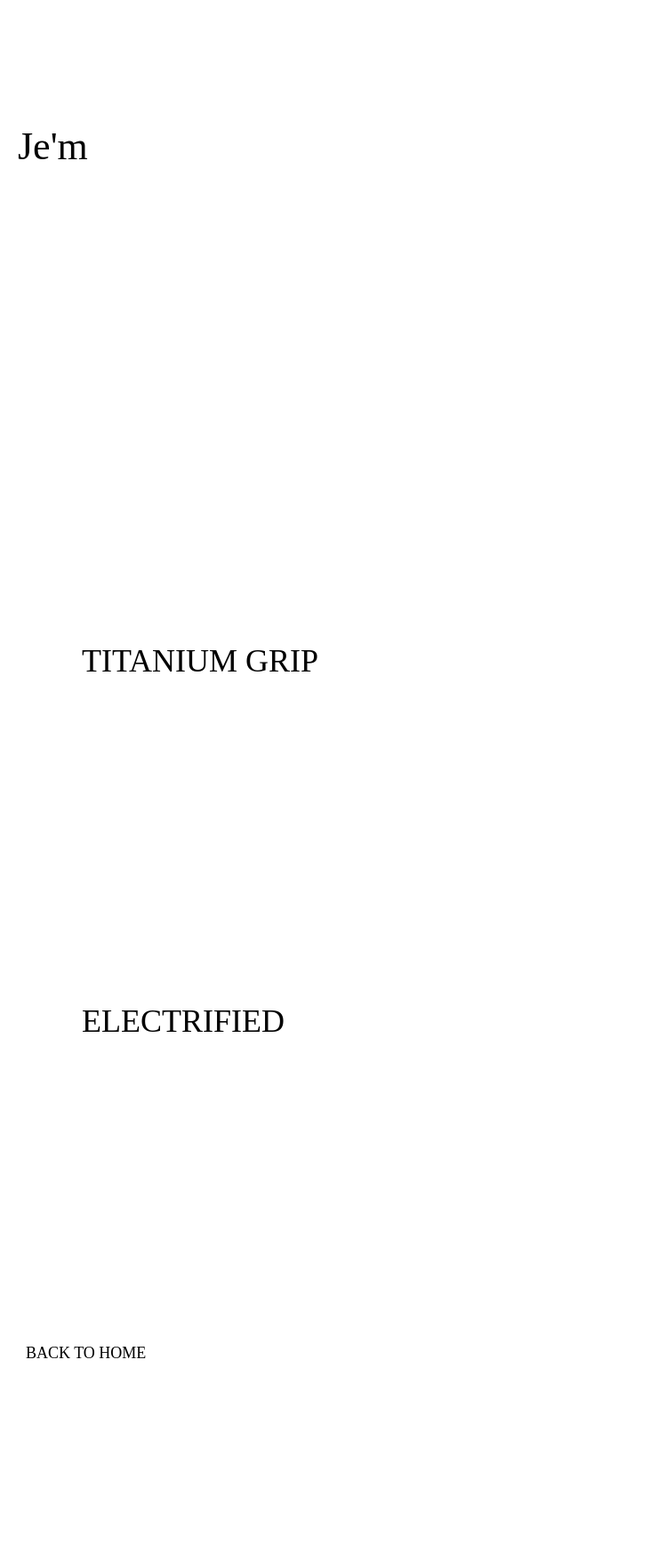
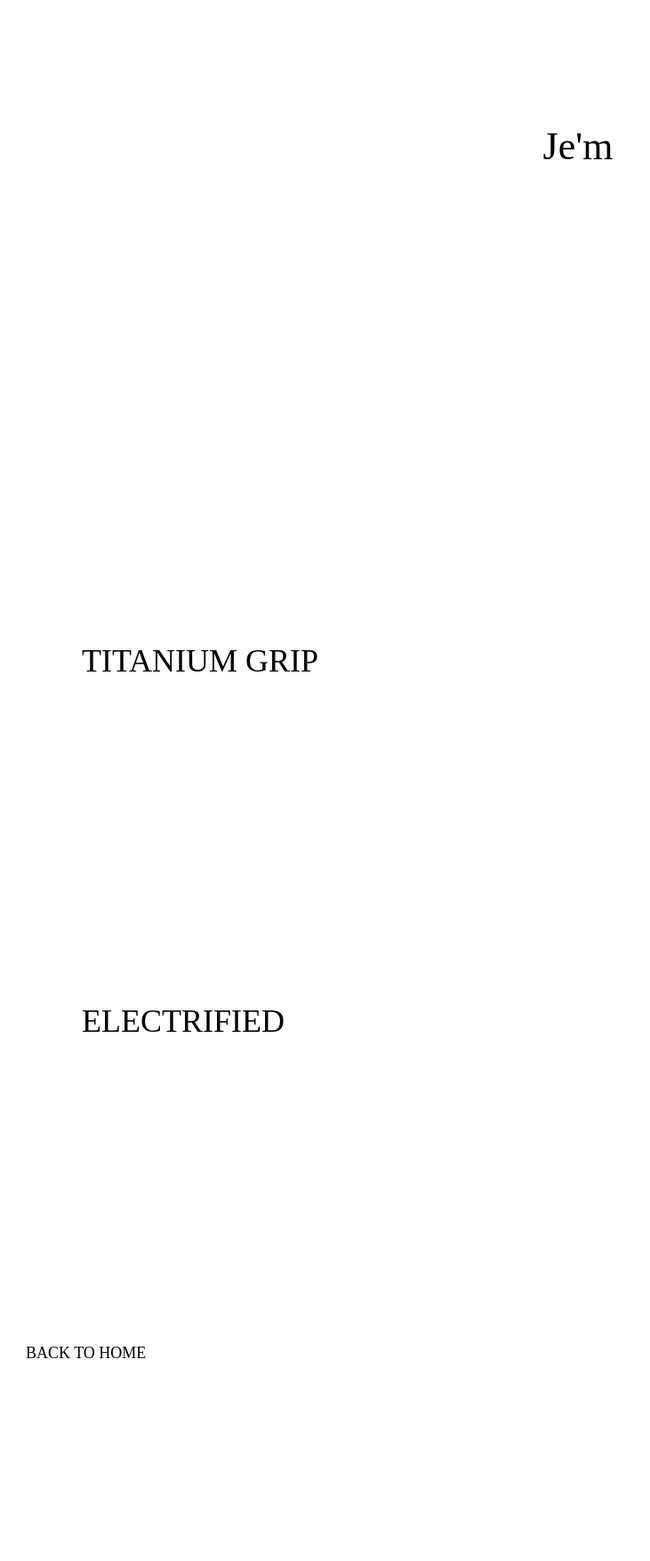
Before and after one commit to ohlucinda/jemlyrics, a Jekyll site: the page built from lyrics.md, in a window 1280 px wide. Shown: the whole page at 89% size, without its empty margins (0-731 px from the left). Built offline with Jekyll 4.4.1, drawn with Linux system fonts in a browser that asks for light colours; some web fonts are replaced.

Commit message:
Update lyrics.html

```diff
--- a/_layouts/lyrics.html
+++ b/_layouts/lyrics.html
@@ -8,7 +8,7 @@
 <style>
 body {
   font-family: 'Aboreto', cursive;
-  margin: 40px 0 40px 20px;  /* ← 左に寄せる本体 */
+  margin: 40px 0 40px 20px;
   font-size: 28px;
   line-height: 1.6;
   white-space: pre-wrap;
@@ -20,7 +20,9 @@ a {
   color: inherit;
 }
 
+/* ★ここだけ中央 */
 .title {
+  text-align: center;
   margin-bottom: 30px;
   font-size: 44px;
 }
```
